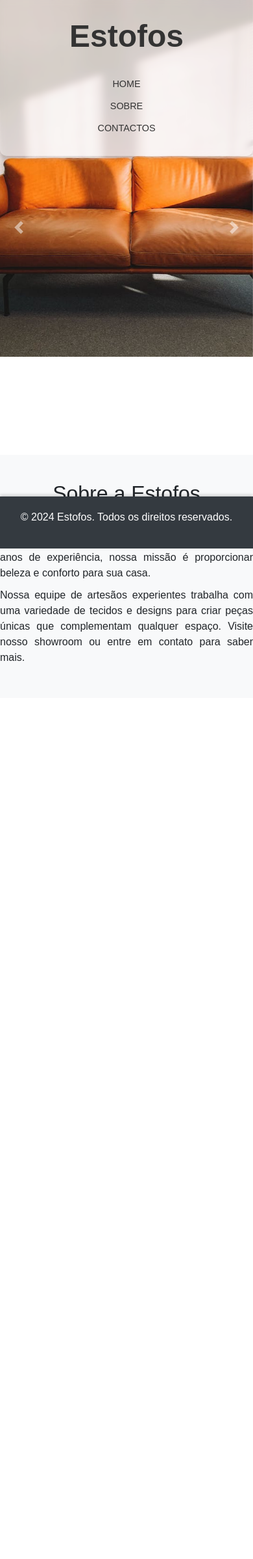
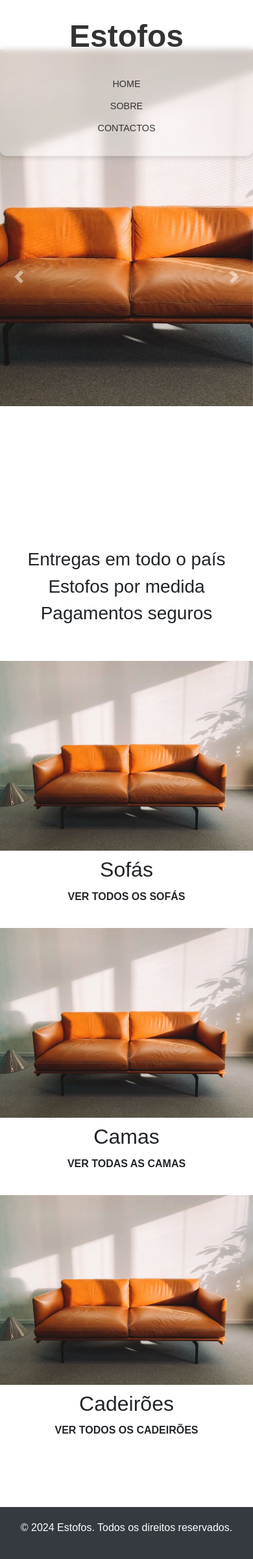
Before and after one commit to ZePedroVale/SiteEstofos, a Flask app: page / in a window 390 px wide; the page is wider, and only the part inside the window is pictured. Shown: that part at 65% size. Before the commit the page ends 1017 px from the top of that part, so only its background shows below. Run offline with Flask 3, Linux system fonts and the light colour scheme; some libraries are stand-ins or nearby versions.

Commit message:
alteracoes pagina home

```diff
--- a/static/style.css
+++ b/static/style.css
@@ -6,6 +6,7 @@
 }
 
 body, html {
+  padding: 38px 0;
   height: 100%;
   margin: 0;
   font-family: 'Arial', sans-serif;
@@ -126,18 +127,39 @@ nav a:hover {
 
 
   footer {
-    background-color: #343a40;
-    color: #fff;
+    width: 100%;
+    background-color: #343a40; /* ou qualquer cor de fundo que preferir */
+    color: white; /* ou qualquer cor de texto que preferir */
     text-align: center;
     padding: 20px 0;
-    width: 100%;
-    position: absolute;
-    bottom: 0;
-    left: 0;
-    box-shadow: 0 -2px 5px rgba(0, 0, 0, 0.2);
-  }
+}
+
 
 
   .footer-spacer {
     height: 50px;
   }
+
+
+  .feature-section {
+    padding: 20px 0;
+}
+
+.feature {
+    text-align: center; /* Centraliza o texto e a imagem */
+    margin-bottom: 20px; /* Espaço entre os elementos */
+}
+
+.feature img {
+    max-width: 100%; /* Garante que a imagem não ultrapasse o contêiner */
+    height: auto; /* Mantém a proporção da imagem */
+    margin-bottom: 10px; /* Espaço entre a imagem e o texto abaixo dela */
+}
+
+.feature h2 {
+    margin-bottom: 10px; /* Espaço abaixo dos títulos */
+}
+
+.feature p {
+    font-weight: bold; /* Opcional: torna o texto 'VER TODOS OS...' em negrito */
+}
--- a/templates/home.html
+++ b/templates/home.html
@@ -45,13 +45,44 @@
       </div>
 
 
-    <section class="sobre-empresa">
-        <div class="content-wrap">
-          <h2>Sobre a Estofos </h2>
-          <p>A Estofos tem orgulho de oferecer os melhores e mais confortáveis estofos do mercado. Com mais de 20 anos de experiência, nossa missão é proporcionar beleza e conforto para sua casa.</p>
-          <p>Nossa equipe de artesãos experientes trabalha com uma variedade de tecidos e designs para criar peças únicas que complementam qualquer espaço. Visite nosso showroom ou entre em contato para saber mais.</p>
-        </div>
-      </section>
+      <section class="feature-section">
+        <div class="container text-center my-5">
+          <div class="row">
+              <div class="col-md-4">
+                  <h3>Entregas em todo o país</h3>
+                  <!-- Você pode adicionar mais descrição aqui, se necessário -->
+              </div>
+              <div class="col-md-4">
+                  <h3>Estofos por medida</h3>
+                  <!-- Mais descrição aqui, se necessário -->
+              </div>
+              <div class="col-md-4">
+                  <h3>Pagamentos seguros</h3>
+                  <!-- Mais descrição aqui, se necessário -->
+              </div>
+          </div>
+      </div>
+            <div class="row">
+                <div class="col-md-4 feature">
+                    <img src="/static/image1.jpeg" alt="Sofás">
+                    <h2>Sofás</h2>
+                    <p>VER TODOS OS SOFÁS</p>
+                </div>
+                <div class="col-md-4 feature">
+                    <img src="/static/image1.jpeg" alt="Camas">
+                    <h2>Camas</h2>
+                    <p>VER TODAS AS CAMAS</p>
+                </div>
+                <div class="col-md-4 feature">
+                    <img src="/static/image1.jpeg" alt="Cadeirões">
+                    <h2>Cadeirões</h2>
+                    <p>VER TODOS OS CADEIRÕES</p>
+                    </div>
+                    </div>
+                    </div>
+
+                    </section>
+
 
       <div class="footer-spacer"></div>
     <footer>
```
